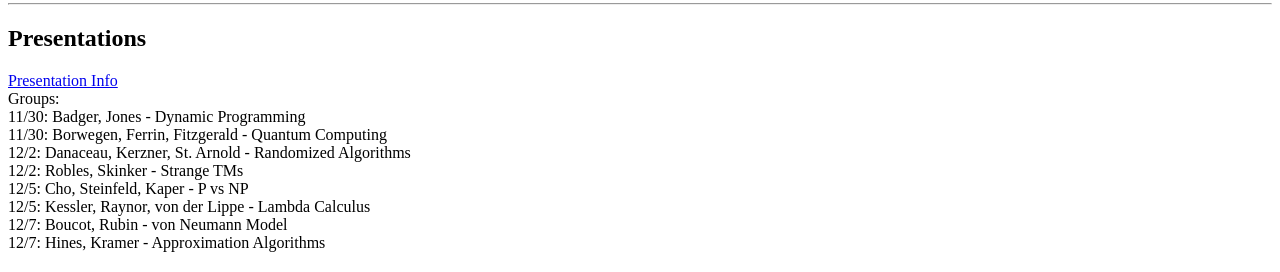
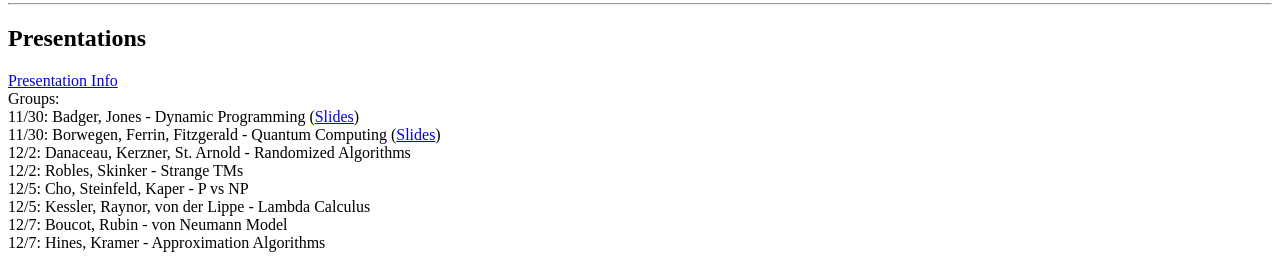
Before and after one commit to ripark/ripark.github.io, a Jekyll site: the page built from f16/cosc440.html, in a window 1280 px wide. Shown: the part 625-897 px from the top of the page. Built offline with Jekyll 4.4.1, drawn with Linux system fonts in a browser that asks for light colours; Markdown is read by kramdown in place of the engine named in the settings.

Commit message:
Slides pt 1

```diff
--- a/f16/cosc440.html
+++ b/f16/cosc440.html
@@ -28,9 +28,9 @@
 <br>
 Groups:
 <br>
-11/30: Badger, Jones - Dynamic Programming
+11/30: Badger, Jones - Dynamic Programming (<a href="http://ripark.github.io/f16/DynamicProgramming.pdf">Slides</a>)
 <br>
-11/30: Borwegen, Ferrin, Fitzgerald - Quantum Computing
+11/30: Borwegen, Ferrin, Fitzgerald - Quantum Computing (<a href="http://ripark.github.io/f16/Quantum.pptx">Slides</a>)
 <br>
 12/2: Danaceau, Kerzner, St. Arnold - Randomized Algorithms
 <br>
```
Also changed, not shown: 2 other files.
